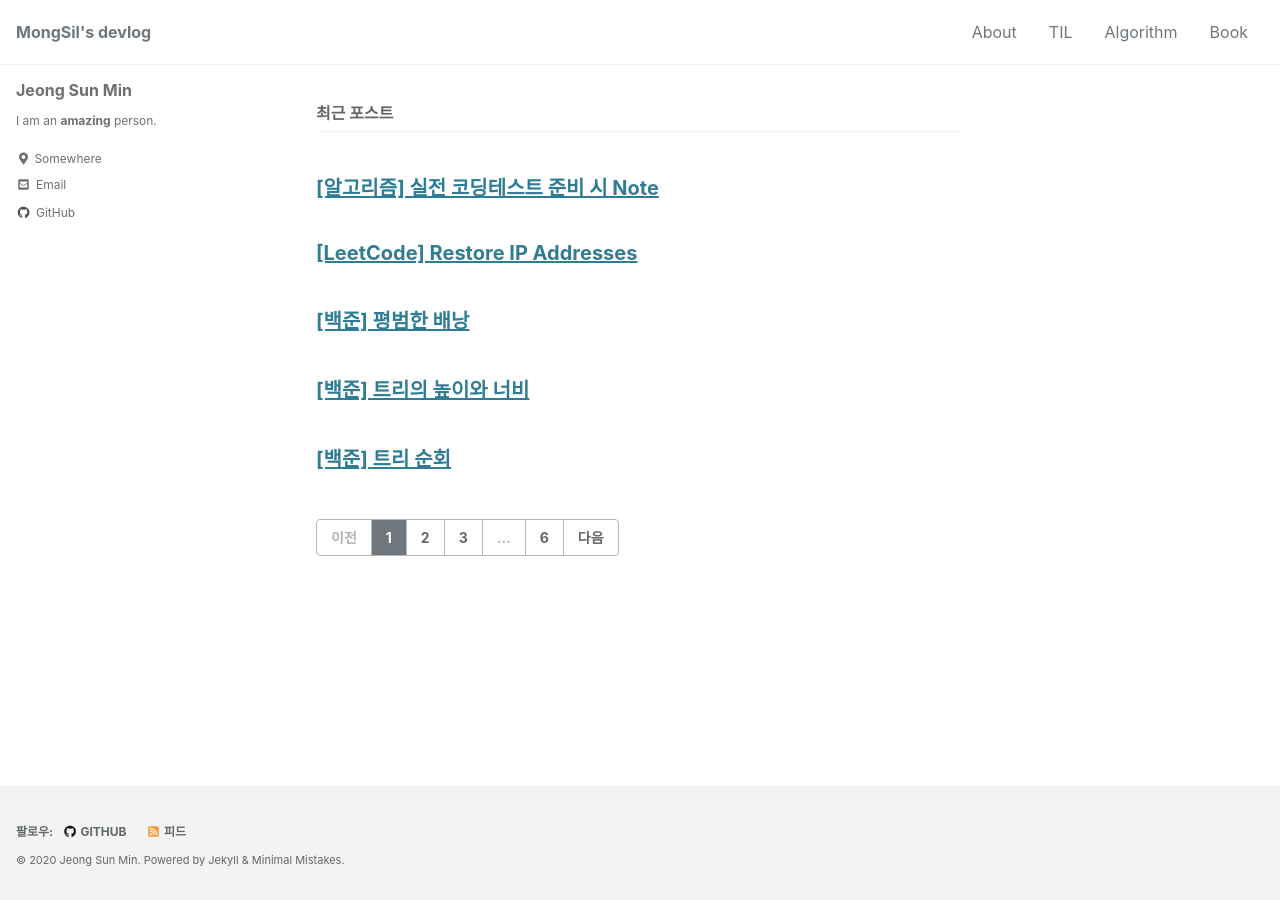
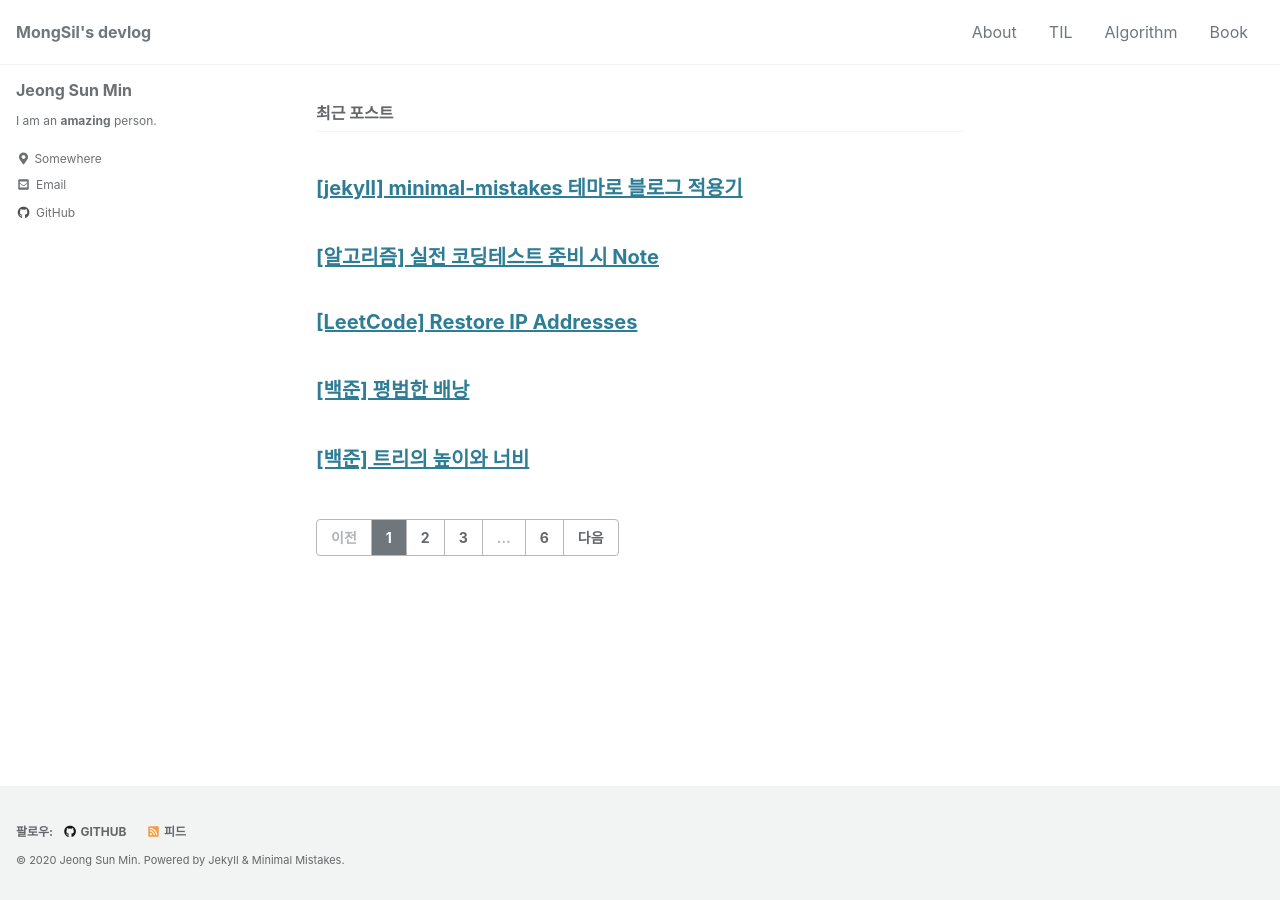
Before and after one commit to mongsil1025/mongsil1025.github.io, a Jekyll site: the page built from index.html, in a window 1280 px wide. Built offline with Jekyll 4.4.1, drawn with Linux system fonts in a browser that asks for light colours; cached includes are drawn as plain includes; the list of posts is cut into pages by our own code; some of the changed lines change nothing that is shown.

Commit message:
[#] 20201223 daliy

```diff
--- /dev/null
+++ b/_posts/Daily/2020-12-22-dalily.md
@@ -0,0 +1,84 @@
+---
+title:  "[jekyll] minimal-mistakes 테마로 블로그 적용기"
+date: 2020-12-22
+excerpt: ""
+tags: [blog]
+classes: wide
+---
+
+
+돌고 돌아서 [minimal-mistakes](https://github.com/mmistakes/minimal-mistakes) jekyll 테마로 블로그를 정착하려고 한다. :smiley:
+{: .notice--info}
+
+## 티스토리로 시작한 블로그
+
+티스토리도 개발 블로그로 쓰기 좋아서 커스터마이징해서 쓰고 있었다!
+
+### Customize 코드블럭
+
+`hilight.js`를 import해서 코드블럭을 예쁘게 만들 수 있다.
+
+<figure style="width: 75%" class="align-center">
+    <img src="https://i.imgur.com/fmsrb7Z.png">
+    <figcaption>hilight.js 적용한 모습</figcaption>
+</figure>
+
+
+### 사용자가 원하는 스타일대로 css 편집 가능
+
+티스토리 테마중 하나인 **티스토리의 두번째 반응형 스킨** 을 사용했었는데, 메뉴바가 마음에 들지 않아서 아래와 같이 커스터마이징 했다.
+
+<figure style="width: 45%" class="align-center">
+    <img src="https://i.imgur.com/8SfmdQ2.gif">
+    <figcaption>꽤나 시간이 오래 걸렸던 작업..</figcaption>
+</figure>
+
+### 관리하기 편함
+
+티스토리는 모든 것이 갖추어져 있다. 사용자가 굳이 뭔가를 하지 않아도 검색도 해주고, 통계도 해주며 테마도 굉장히 다양해서 바로 글쓰기에 편하다.
+
+<figure style="width: 75%" class="align-center">
+    <img src="https://i.imgur.com/mBAqEDK.png">
+    <figcaption>많은 분들이 방문해주셨다 ㅜ_ㅜ</figcaption>
+</figure>
+
+
+**진입장벽은 낮지만, 이후에 글쓰기에 한계를 느꼈다**
+
+### header의 폰트크기, 스타일 지정필요
+
+<figure style="width: 75%" class="align-center">
+    <img src="https://i.imgur.com/WhnWxgb.png">
+</figure>
+
+위와 같이 list로 구성되어 있는 제목의 구분이 잘 안되어 보인다. 물론, css를 편집하면 원하는 스타일대로 꾸밀 수 있다. 하지만 꼭 미리보기로 확인해서 paragraphing이 잘 되어 있는지 확인해야 했다.
+
+또, 개발소스를 `git`으로 관리하는게 좋을 것 같아서 `svn` 고인물은 git을 공부하게 된다.. ㅋㅋ
+그래서 선택한게 github 블로그로 이동하는 것!
+
+## github 블로그로 이동
+
+- github 블로그 장점:
+  - `markdown`으로 문서 작성가능
+  - `atom` 으로 편집 시 md파일을 미리보면서 글을 작성할 수 있음
+  - 포스팅을 `git repository` 로 관리할 수 있다. (즉, 사무실에서도 글을 쓰기 편하다 :sweat_smile:)
+
+- github 블로그 단점:
+  - `markdown`으로 문서 작성가능 *(장점이자 단점이다)*
+    - 왜냐하면! 마크다운 문법을 잘 모르면 처음에 어렵기 때문이다.
+    - 하지만 겁먹지 말라, 금방 익숙해진다 (나처럼..)
+  - 블로그 초기 세팅이 복잡할 수 있다.
+    - github에 repository를 생성하고, `jekyll` 테마를 고르고, 그것을 또 적용해서, `commit`, `push`를 해야 블로그가 띄어진다. (티스토리에서 블로그 만드는게 더 빠를 수 있다.)
+  - 테마를 적용하면, 또 마음에 안드는 곳이 보인다. 그러면 (티스토리처럼) 커스터마이징을 또 해야 한다
+    - 무한루프
+
+github 블로그는 대부분 jekyll로 구성되어 있다. 당연히 `jekyll` 에 대해서도 몰랐으니 처음에는 조금 헤맸다. 사실 나는 패키지 구성부터 시작해서 포스팅을 하기까지 많이 헤맸다.
+
+그뿐이랴.. 테마도 너무 다양해서, 나는 이 글을 쓸때까지 총 3번 테마를 변경했다 ㅋㅋ
+
+최종적으로 `minimal-mistake` 테마가 제일 마음에 들고, 3번의 테마를 거치다보니, jekyll에 대해서도 조금 익숙해져서 이제부터 글을 더 잘 쓸 수 있지 않을까 싶다!
+
+
+## TODO
+
+자, 이제 블로그가 구성이 잘 되었으니 스터디를 열심히 해보자! (배꼽이 배보다 크면 안되니깐 :sweat_smile:)
--- a/_sass/minimal-mistakes/_base.scss
+++ b/_sass/minimal-mistakes/_base.scss
@@ -226,6 +226,7 @@ figure {
     border-radius: $border-radius;
     -webkit-transition: $global-transition;
     transition: $global-transition;
+    box-shadow: 3px 3px 10px grey;
   }
 
   > a {
```
Also changed, not shown: assets/img/20201213_tistory.gif (added), assets/img/20201223_티스토리.PNG (added), assets/img/20201223_티스토리_u0tgm5ijz.PNG (added), assets/img/화면 캡처 2020-12-23 210053.png (added), assets/img/화면 캡처 2020-12-23 211033.png (added).
